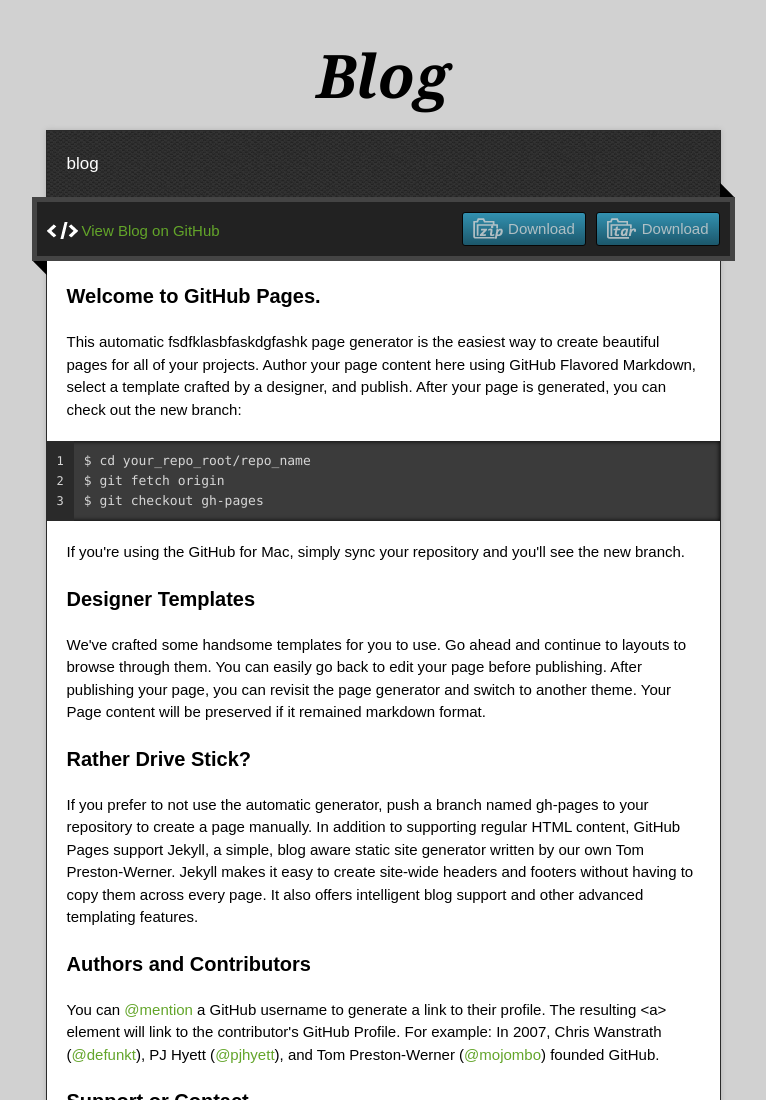
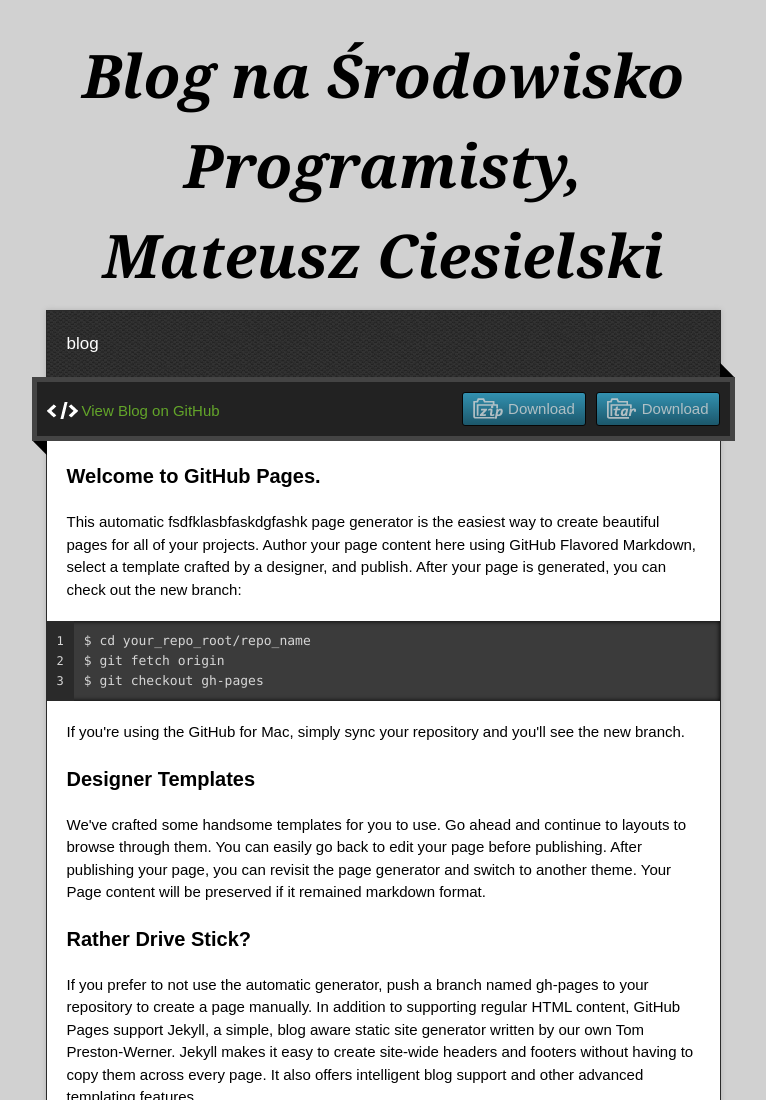
Before and after one commit to m-ciesielski/blog, a plain HTML site: page index.html in a window 1280 px wide. Shown: the top 1100 px of the page, without its empty margins (257-1023 px from the left). Drawn offline with nearby package versions, Linux system fonts and the light colour scheme.

Commit message:
Update index.html

```diff
--- a/index.html
+++ b/index.html
@@ -22,7 +22,7 @@
 
   <div class="wrapper">
     <header>
-      <h1 class="title">Blog</h1>
+      <h1 class="title">Blog na Środowisko Programisty, Mateusz Ciesielski</h1>
     </header>
     <div id="container">
       <p class="tagline">blog</p>
```
